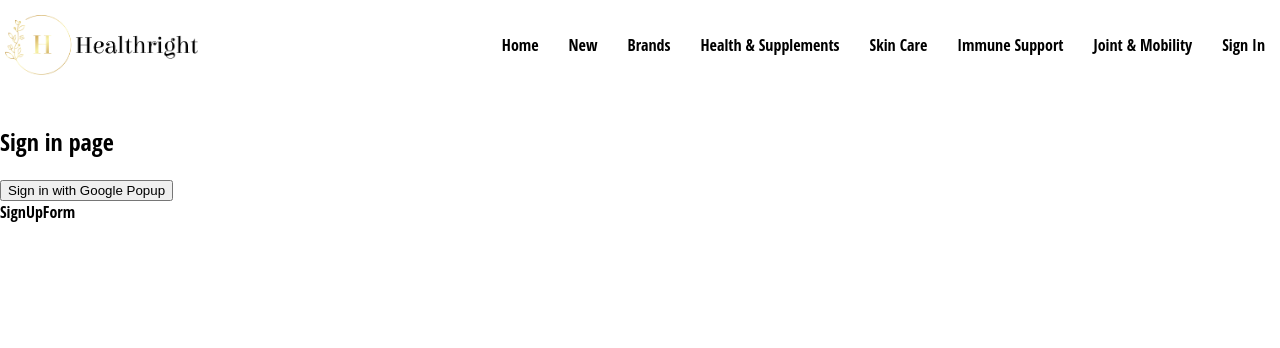
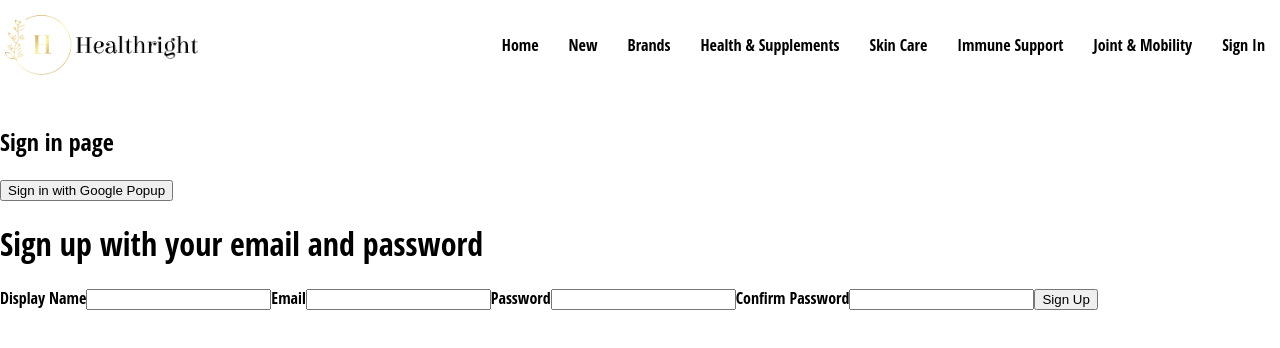
Before and after one commit to iamjaykang/healthright, a React (Create React App) app in the folder client/: page /sign-in in a window 1280 px wide. Shown: the top 348 px of the page. Built offline with nearby package versions, Linux system fonts and the light colour scheme.

Commit message:
feat: added sign-up with email and password

```diff
--- a/client/src/Components/Users/SignUpForm.jsx
+++ b/client/src/Components/Users/SignUpForm.jsx
@@ -1,9 +1,89 @@
-import React from 'react'
+import React, { useState } from "react";
+import {
+  createAuthUserWithEmailAndPassword,
+  createUserDocumentFromAuth,
+} from "../../utils/firebase/firebase";
+
+const initialFormValues = {
+  displayName: "",
+  email: "",
+  password: "",
+  confirmPassword: "",
+};
 
 const SignUpForm = () => {
+  const [formValues, setFormValues] = useState(initialFormValues);
+  const { displayName, email, password, confirmPassword } = formValues;
+
+  const resetFormValues = () => {
+    setFormValues(initialFormValues);
+  };
+
+  const handleChange = (e) => {
+    const { name, value } = e.target;
+
+    setFormValues({ ...formValues, [name]: value });
+  };
+
+  const handleSubmit = async (e) => {
+    e.preventDefault();
+    if (password !== confirmPassword) {
+      alert("Passwords do not match");
+      return;
+    }
+
+    try {
+      const { user } = await createAuthUserWithEmailAndPassword(
+        email,
+        password
+      );
+      await createUserDocumentFromAuth(user, { displayName });
+      resetFormValues();
+    } catch (error) {
+      throw error;
+    }
+  };
+
   return (
-    <div>SignUpForm</div>
-  )
-}
+    <div>
+      <h1>Sign up with your email and password</h1>
+      <form onSubmit={handleSubmit}>
+        <label>Display Name</label>
+        <input
+          type="text"
+          required
+          onChange={handleChange}
+          name="displayName"
+          value={displayName}
+        />
+        <label>Email</label>
+        <input
+          type="email"
+          required
+          onChange={handleChange}
+          name="email"
+          value={email}
+        />
+        <label>Password</label>
+        <input
+          type="password"
+          required
+          onChange={handleChange}
+          name="password"
+          value={password}
+        />
+        <label>Confirm Password</label>
+        <input
+          type="password"
+          required
+          onChange={handleChange}
+          name="confirmPassword"
+          value={confirmPassword}
+        />
+        <button type="submit">Sign Up</button>
+      </form>
+    </div>
+  );
+};
 
-export default SignUpForm
+export default SignUpForm;
--- a/client/src/Views/SignIn/SignIn.jsx
+++ b/client/src/Views/SignIn/SignIn.jsx
@@ -2,14 +2,15 @@
 import SignInForm from "../../Components/Users/SignInForm";
 import SignUpForm from "../../Components/Users/SignUpForm";
 import {
+  createUserDocumentFromAuth,
   signInWithGooglePopup,
 } from "../../utils/firebase/firebase";
 
 const SignIn = () => {
-    const logGoogleUser = async () => {
-        const response = await signInWithGooglePopup();
-        console.log(response);
-      };
+  const logGoogleUser = async () => {
+    const { user } = await signInWithGooglePopup();
+    const userDocRef = await createUserDocumentFromAuth(user);
+  };
 
   return (
     <div>
--- a/client/src/utils/firebase/firebase.js
+++ b/client/src/utils/firebase/firebase.js
@@ -1,6 +1,14 @@
 // Import the functions you need from the SDKs you need
 import { initializeApp } from "firebase/app";
-import { getAuth, signInWithPopup, GoogleAuthProvider } from "firebase/auth";
+import {
+  getAuth,
+  signInWithPopup,
+  GoogleAuthProvider,
+  createUserWithEmailAndPassword,
+} from "firebase/auth";
+
+import { getFirestore, doc, getDoc, setDoc } from "firebase/firestore";
+
 // TODO: Add SDKs for Firebase products that you want to use
 // https://firebase.google.com/docs/web/setup#available-libraries
 
@@ -19,12 +27,62 @@
 // Initialize Firebase
 const app = initializeApp(firebaseConfig);
 
-const provider = new GoogleAuthProvider();
+const googleProvider = new GoogleAuthProvider();
 
-provider.setCustomParameters({
+googleProvider.setCustomParameters({
   prompt: "select_account",
 });
 
 export const auth = getAuth();
 
-export const signInWithGooglePopup = () => signInWithPopup(auth, provider);
+export const signInWithGooglePopup = () =>
+  signInWithPopup(auth, googleProvider);
+
+export const db = getFirestore();
+
+export const createUserDocumentFromAuth = async (
+  userAuth,
+  additionalInformation
+) => {
+  if (!userAuth) return;
+  const userDocRef = doc(db, "users", userAuth.uid);
+
+  const userSnapshot = await getDoc(userDocRef);
+
+  // if user data does not exist
+  // create / set the document with the data from userAuth in my collection
+  if (!userSnapshot.exists()) {
+    const { displayName, email } = userAuth;
+    const createdAt = new Date();
+
+    try {
+      await setDoc(userDocRef, {
+        displayName,
+        email,
+        createdAt,
+        ...additionalInformation,
+      });
+    } catch (error) {
+      console.log("Error creating the user", error);
+    }
+  }
+
+  // if user data exists
+
+  return userDocRef;
+};
+
+export const createAuthUserWithEmailAndPassword = async (email, password) => {
+  if (!email || !password) return;
+
+  try {
+    const result = await createUserWithEmailAndPassword(auth, email, password);
+    return result.user;
+  } catch (error) {
+    if (error.code === "auth/email-already-in-use") {
+      console.log("Cannot create user, email already in use");
+    } else {
+      console.log("Error creating user:", error);
+    }
+  }
+};
```
